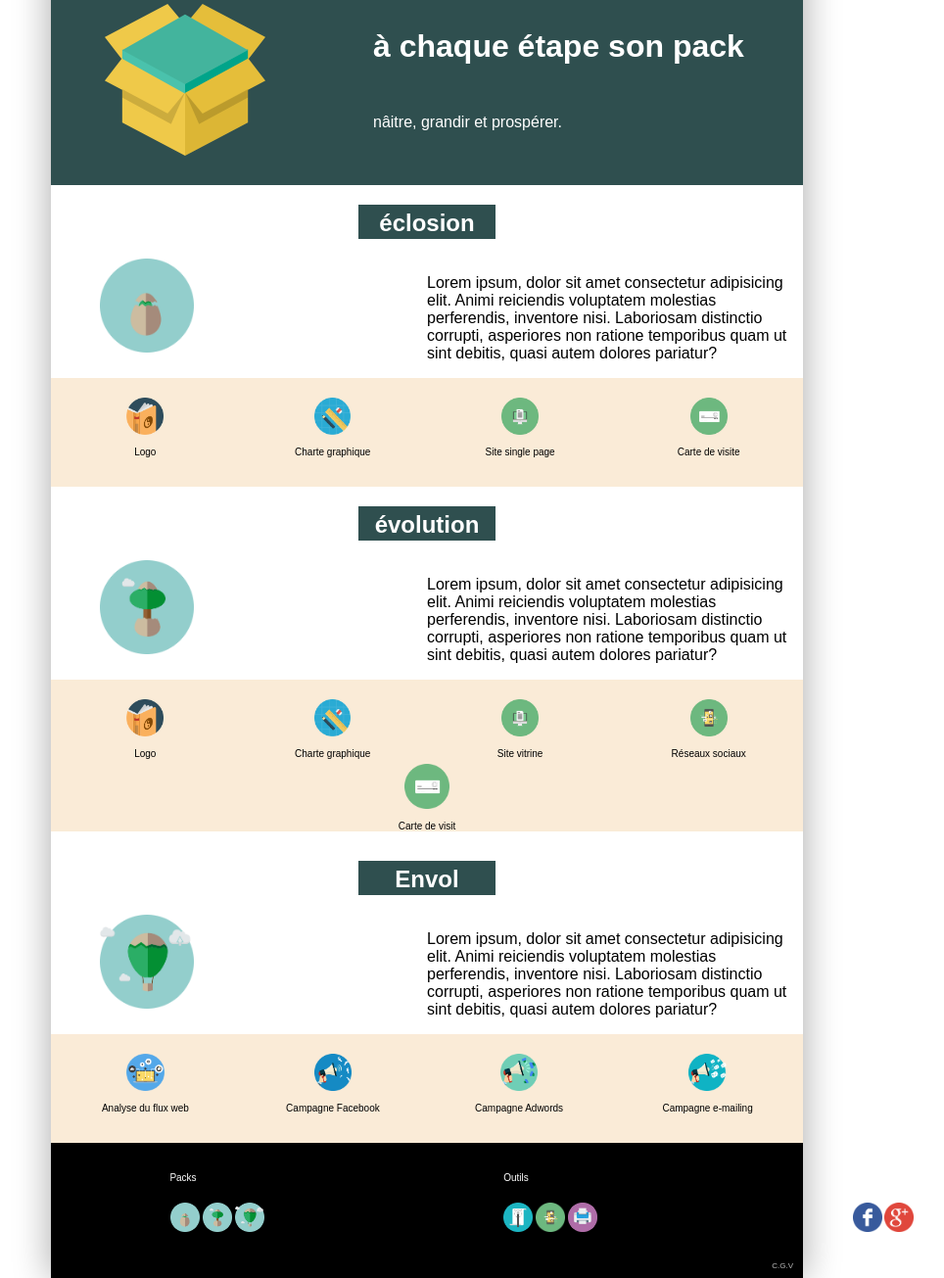
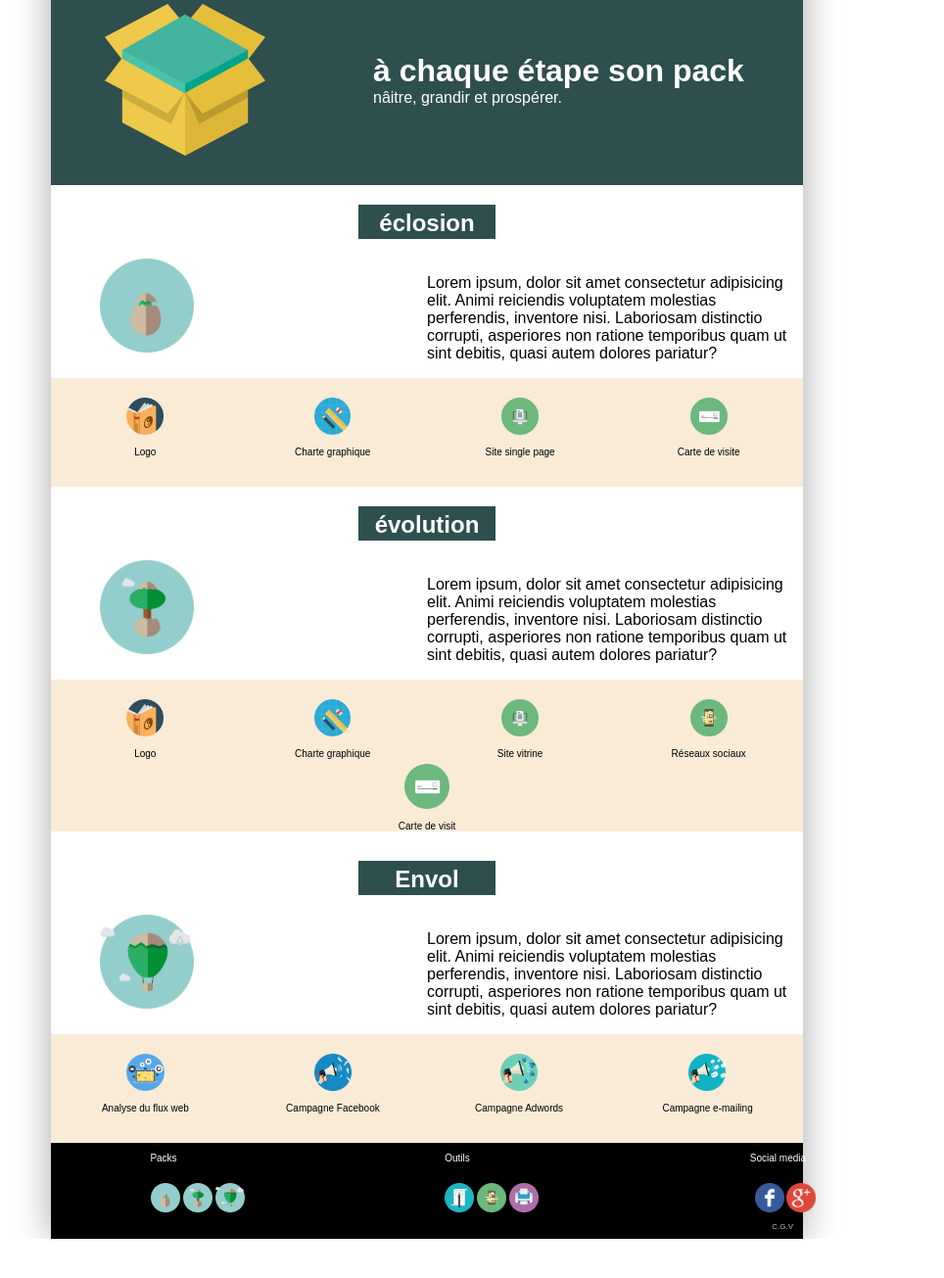
Before and after one commit to Fmaarij/Youcommunik_Second_version, a plain HTML site: page index.html in a window 1280 px wide. Shown: the part 148-1453 px from the top of the page at 98% size, without its empty margins (204-1168 px from the left). After the commit the page ends 1413 px from the top, so only its background shows below. Drawn offline with Linux system fonts and the light colour scheme.

Commit message:
balsie p ajouté dans le page index puis margin de 20px removed de la footer

```diff
--- a/index.html
+++ b/index.html
@@ -54,7 +54,7 @@
             <div class="bannerimgleft">
                 <img src="./public/img/packages.png" alt="">
             </div>
-            <div class="bannertxt"><b>à chaque étape son pack </b>nâitre, grandir et prospérer.</div>
+            <div class="bannertxt"><p><b>à chaque étape son pack </b>nâitre, grandir et prospérer.</p></div>
     </section>
     <!--section1 titre écolsion-->
     <section>
--- a/public/css/style.css
+++ b/public/css/style.css
@@ -3,7 +3,6 @@ body {
     width: 60%;
     font-family: 'Ubuntu', sans-serif;
     box-shadow: 0px 0px 35px 1px rgb(172, 172, 172);
-    ;
 }
 
 nav {
@@ -39,17 +38,17 @@ nav {
     margin-top: 30px;
     margin-bottom: 30px;
     align-items: center;
-
 }
 
 .banner .bannertxt {
     flex-wrap: wrap;
-    text-align: center;
+    /* text-align: center; */
     width: 50%;
 }
 
 .banner .bannertxt b {
     font-size: xx-large;
+   text-align: left;
 }
 
 /*eclosion*/
@@ -135,7 +134,7 @@ footer {
 }
 
 .footer>div {
-    margin: 20px;
+    /* margin: 20px; */
     font-size: 10px;
     text-align: center;
     color: white
@@ -144,7 +143,6 @@ footer {
 .footer .p1 {
     margin-right: 70px;
     margin-bottom: 20px;
-    ;
 }
 
 .footer .p2 {
@@ -167,5 +165,4 @@ footer {
     color: rgba(255, 255, 255, 0.733);
     font-size: 8px;
     margin-right: 10px;
-
 }
```
